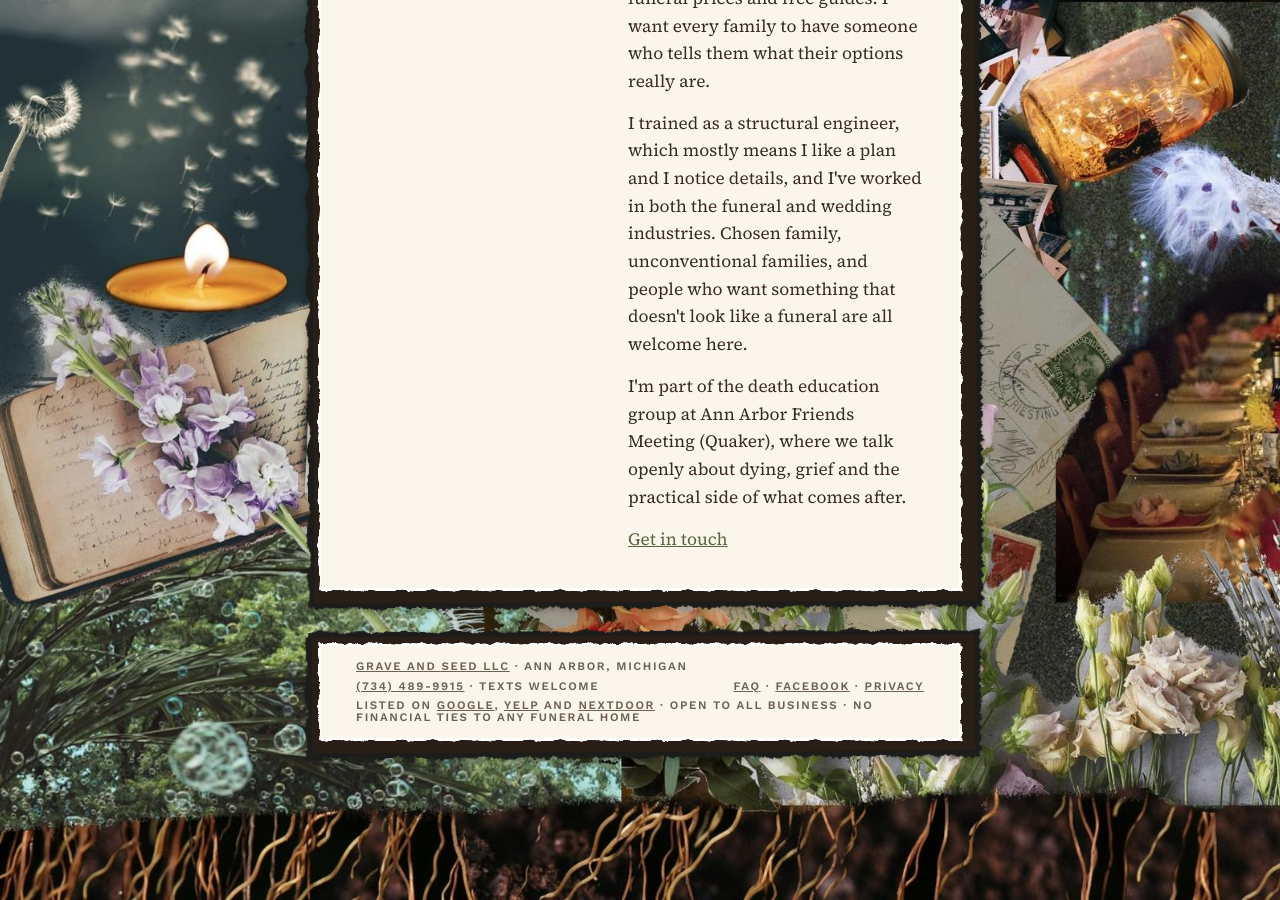
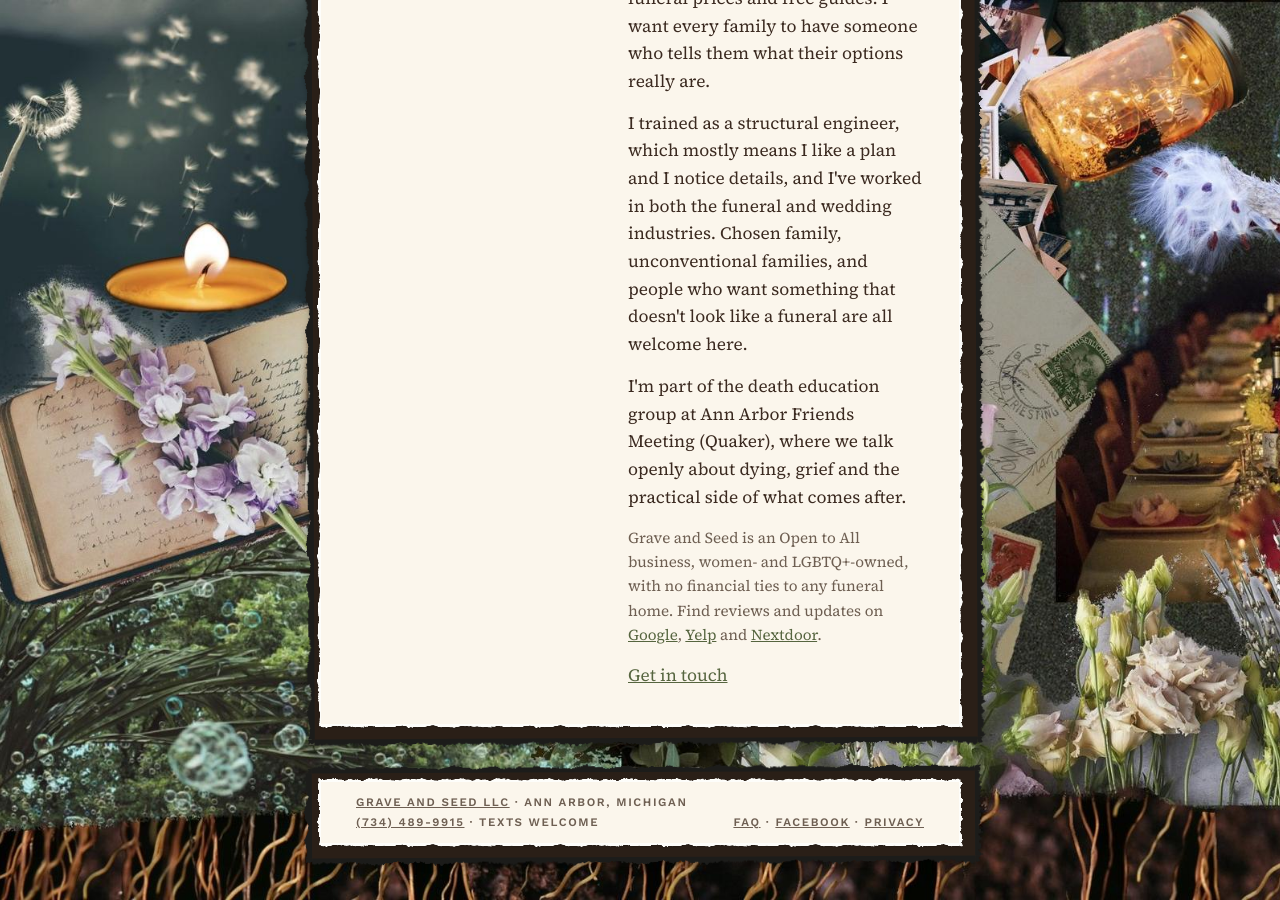
Before and after one commit to katekelley/graveandseed, a Jekyll site: the page built from about.html, in a window 1280 px wide and 900 px high, scrolled down 862 px. Built offline with Jekyll 4.4.1, drawn with Linux system fonts in a browser that asks for light colours.

Commit message:
Move listing links from the footer to the Contact and About pages
Co-Authored-By: Claude Opus 5.5 <noreply@anthropic.com>
Claude-Session: https://claude.ai/code/session_011MgnuDPPcyysDfMpMHL2sF

```diff
--- a/_includes/footer.html
+++ b/_includes/footer.html
@@ -4,7 +4,6 @@
       <span class="label"><a href="/" style="color: inherit">Grave and Seed LLC</a> &middot; {{ site.data.content.location }}</span>
       <span class="label"><a href="tel:+17344899915" style="color: inherit">{{ site.data.content.phone }}</a> &middot; {{ site.data.content.phone_note | downcase }}</span>
       <span class="label"><a href="/faq/" style="color: inherit">FAQ</a>{% if site.data.content.facebook_url and site.data.content.facebook_url != "" %} &middot; <a href="{{ site.data.content.facebook_url }}" rel="noopener" style="color: inherit">Facebook</a>{% endif %} &middot; <a href="/privacy/" style="color: inherit">Privacy</a></span>
-      <span class="label">Listed on <a href="https://www.google.com/maps?cid=17332117641198366502" rel="noopener" style="color: inherit">Google</a>, <a href="https://www.yelp.com/biz/grave-and-seed-ann-arbor" rel="noopener" style="color: inherit">Yelp</a> and <a href="https://nextdoor.com/page/grave-and-seed-ann-arbor-mi/" rel="noopener" style="color: inherit">Nextdoor</a> &middot; Open to All business &middot; No financial ties to any funeral home</span>
     </div>
   </div>
 </footer>
--- a/about.html
+++ b/about.html
@@ -36,6 +36,7 @@ og_description: "Kate plans celebrations of life in Ann Arbor: direct about what
         {%- for p in c.about %}
         <p>{{ p }}</p>
         {%- endfor %}
+        <p class="note">Grave and Seed is an Open to All business, women- and LGBTQ+-owned, with no financial ties to any funeral home. Find reviews and updates on <a href="https://www.google.com/maps?cid=17332117641198366502" rel="noopener">Google</a>, <a href="https://www.yelp.com/biz/grave-and-seed-ann-arbor" rel="noopener">Yelp</a> and <a href="https://nextdoor.com/page/grave-and-seed-ann-arbor-mi/" rel="noopener">Nextdoor</a>.</p>
         <p><a href="/contact/">Get in touch</a></p>
       </div>
     </section>
--- a/contact.html
+++ b/contact.html
@@ -25,6 +25,7 @@ print_source: false
         </div>
         {% include inquiry_form.html source="contact" %}
       </div>
+      <p class="note">Also on <a href="https://www.google.com/maps?cid=17332117641198366502" rel="noopener">Google</a> &middot; <a href="https://www.yelp.com/biz/grave-and-seed-ann-arbor" rel="noopener">Yelp</a> &middot; <a href="https://nextdoor.com/page/grave-and-seed-ann-arbor-mi/" rel="noopener">Nextdoor</a>{% if c.facebook_url and c.facebook_url != "" %} &middot; <a href="{{ c.facebook_url }}" rel="noopener">Facebook</a>{% endif %}</p>
     </section>
 <script>
 document.getElementById('copy').addEventListener('click', function () {
```
